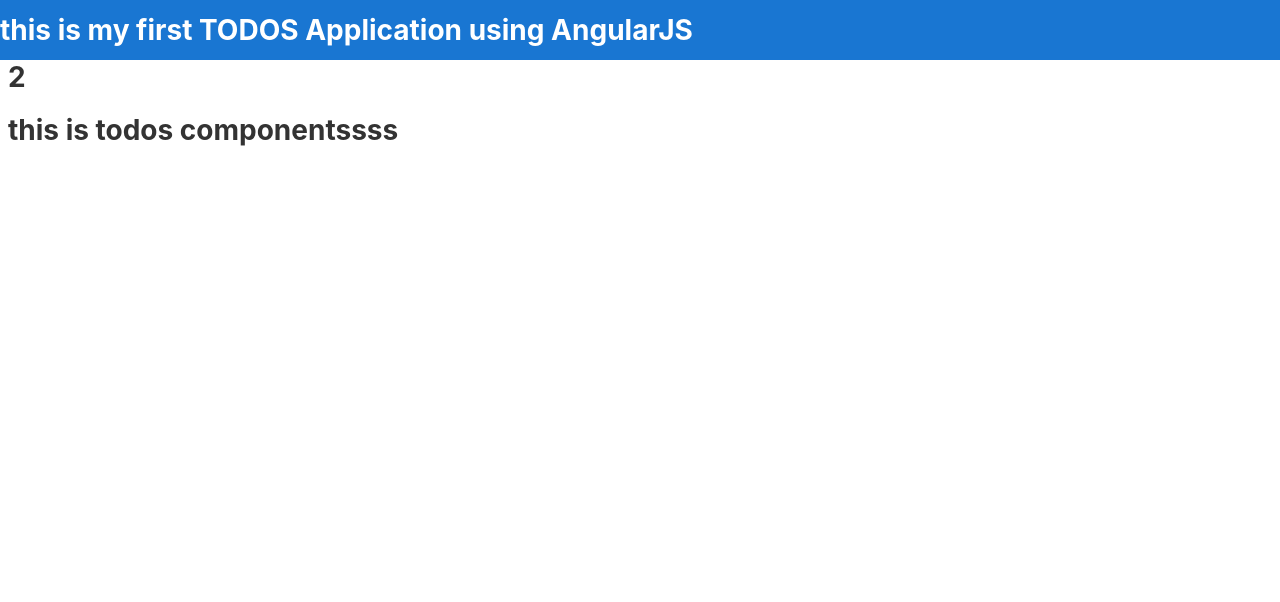
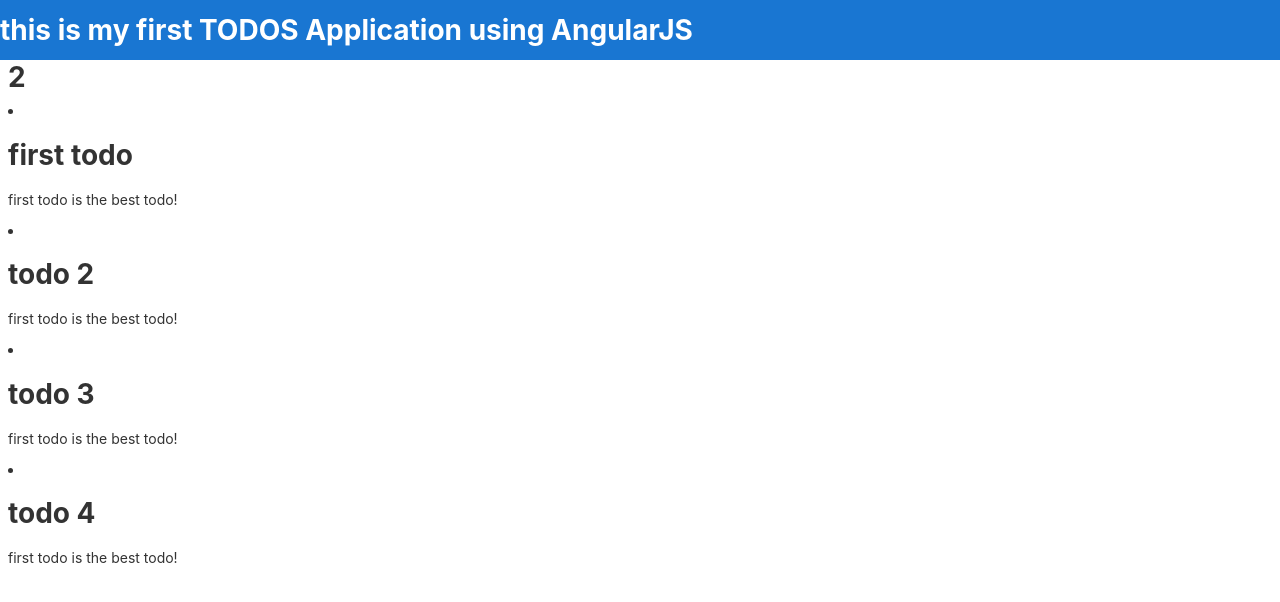
Before and after one commit to bel7aG/todos-angular, an Angular app: page / in a window 1280 px wide. Shown: the top 602 px of the page. Built offline with nearby package versions, Linux system fonts and the light colour scheme.

Commit message:
create todo component and loop it from todos component and pass todo from todos as props (Input decorator In angular) and use it in todo component

```diff
--- a/src/app/app.module.ts
+++ b/src/app/app.module.ts
@@ -3,11 +3,13 @@
 
 import { AppComponent } from './app.component';
 import { TodosComponent } from './components/todos/todos.component';
+import { TodoComponent } from './components/todo/todo.component';
 
 @NgModule({
   declarations: [
     AppComponent,
-    TodosComponent
+    TodosComponent,
+    TodoComponent
   ],
   imports: [
     BrowserModule
--- /dev/null
+++ b/src/app/components/todo/todo.component.html
@@ -0,0 +1,10 @@
+<li>
+  <div className="">
+    <h1>
+      {{ todo.title }}
+    </h1>
+    <p>
+      {{ todo.description }}
+    </p>
+  </div>
+</li>
--- /dev/null
+++ b/src/app/components/todo/todo.component.ts
@@ -0,0 +1,15 @@
+import { Component, OnInit, Input } from '@angular/core';
+import { Todo } from './../../models/Todo';
+
+@Component({
+  selector: 'app-todo',
+  templateUrl: './todo.component.html',
+  styleUrls: ['./todo.component.css']
+})
+export class TodoComponent implements OnInit {
+  @Input() todo: Todo;
+
+  constructor() {}
+
+  ngOnInit() {}
+}
--- a/src/app/components/todos/todos.component.html
+++ b/src/app/components/todos/todos.component.html
@@ -1,3 +1 @@
-<div class="todos">
-  <h1>this is todos componentssss</h1>
-</div>
+<app-todo *ngFor="let todo of todos" [todo]="todo"></app-todo>
```
Also changed, not shown: src/app/components/todo/todo.component.css (added), 1 other file (tests, documents, lock files or other folders).
